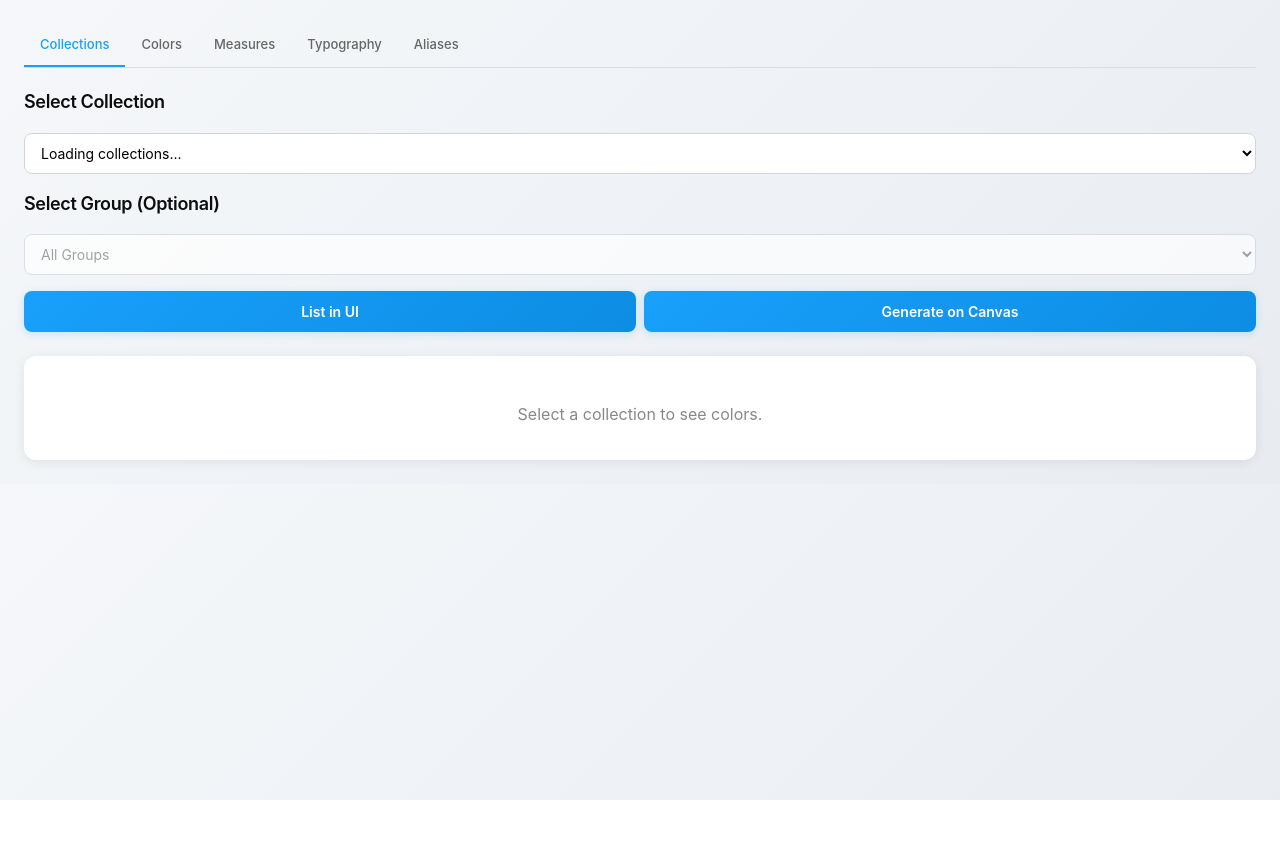
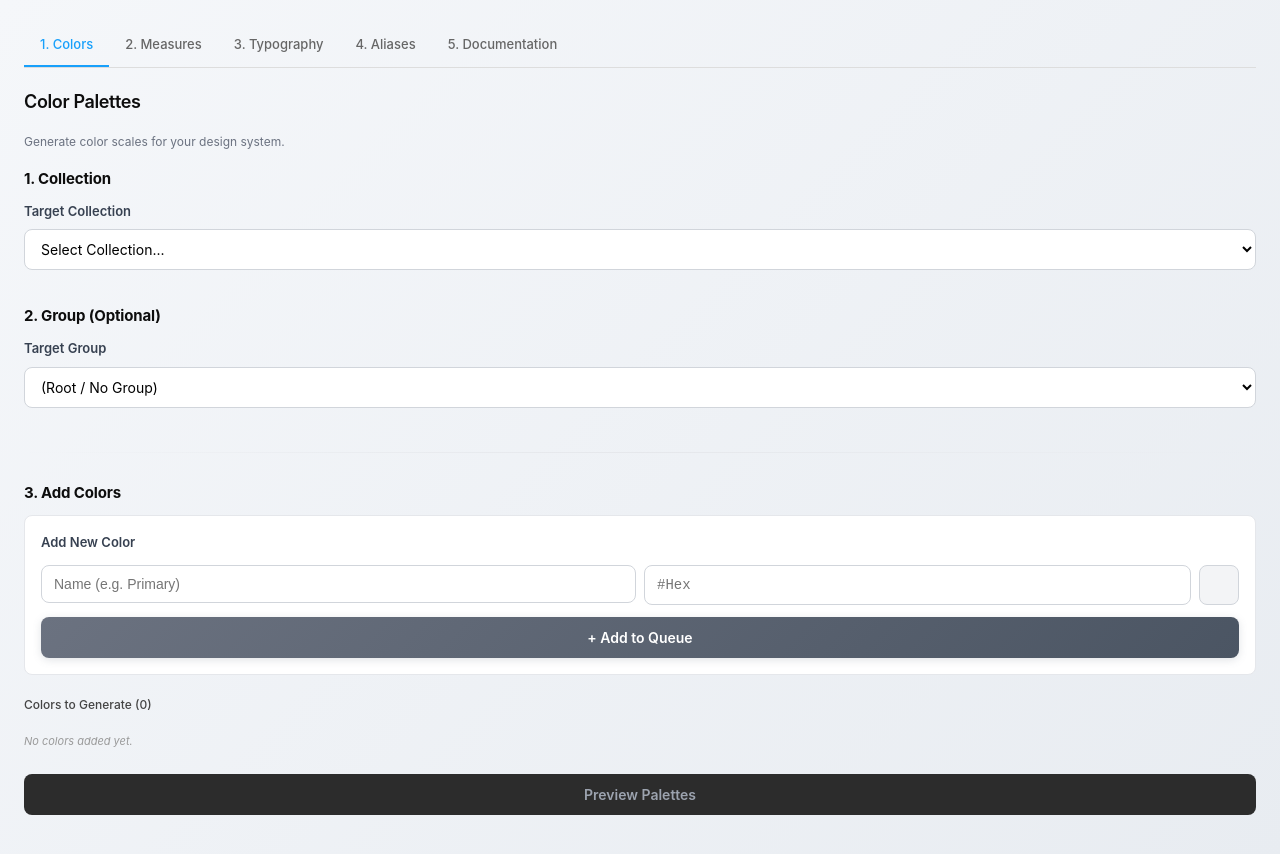
Before and after one commit to pablod646/PirulinoColorete, a plain HTML site: page ui.html in a window 1280 px wide. Before the commit the page ends 800 px from the top, so only its background shows below. Drawn offline with Linux system fonts and the light colour scheme.

Commit message:
Reorder tabs (Colors first) and improve custom input styles

```diff
--- a/ui.html
+++ b/ui.html
@@ -237,15 +237,15 @@
 
 <body>
     <div class="tabs">
-        <div class="tab active" data-tab="collections">Collections</div>
-        <div class="tab" data-tab="scale">Colors</div>
-        <div class="tab" data-tab="measures">Measures</div>
-        <div class="tab" data-tab="typography">Typography</div>
-        <div class="tab" data-tab="aliases">Aliases</div>
+        <div class="tab active" data-tab="scale">1. Colors</div>
+        <div class="tab" data-tab="measures">2. Measures</div>
+        <div class="tab" data-tab="typography">3. Typography</div>
+        <div class="tab" data-tab="aliases">4. Aliases</div>
+        <div class="tab" data-tab="collections">5. Documentation</div>
     </div>
 
-    <!-- Tab 1: Collections -->
-    <div id="tab-collections" class="tab-content active">
+    <!-- Tab 5: Documentation (formerly Collections) -->
+    <div id="tab-collections" class="tab-content">
         <h2>Select Collection</h2>
         <select id="collection-select">
             <option value="" disabled selected>Loading collections...</option>
@@ -266,8 +266,8 @@
         </div>
     </div>
 
-    <!-- Tab 2: Colors Generator (formerly Scale) -->
-    <div id="tab-scale" class="tab-content">
+    <!-- Tab 1: Colors Generator -->
+    <div id="tab-scale" class="tab-content active">
         <h2>Color Palettes</h2>
         <p class="description">Generate color scales for your design system.</p>
 
@@ -280,8 +280,8 @@
                 <option value="NEW_COLLECTION">+ Create New Collection...</option>
             </select>
         </div>
-        <input type="text" id="var-collection-custom" placeholder="Enter new collection name" class="input-group"
-            style="display: none;">
+        <input type="text" id="var-collection-custom" placeholder="Enter new collection name"
+            style="display: none; width: 100%; padding: 10px 12px; border-radius: 8px; border: 1.5px solid #3b82f6; font-size: 14px; margin-top: 8px; margin-bottom: 16px; background: #eff6ff; transition: all 0.2s ease;">
 
         <!-- Step 2: Group -->
         <div class="section-title">2. Group (Optional)</div>
@@ -292,8 +292,8 @@
                 <option value="NEW_GROUP">+ New Group...</option>
             </select>
         </div>
-        <input type="text" id="var-group-custom" placeholder="Enter new group name" class="input-group"
-            style="display: none; margin-bottom: 24px;">
+        <input type="text" id="var-group-custom" placeholder="Enter new group name"
+            style="display: none; width: 100%; padding: 10px 12px; border-radius: 8px; border: 1.5px solid #3b82f6; font-size: 14px; margin-top: 8px; margin-bottom: 24px; background: #eff6ff; transition: all 0.2s ease;">
 
         <div class="separator"></div>
 
```
